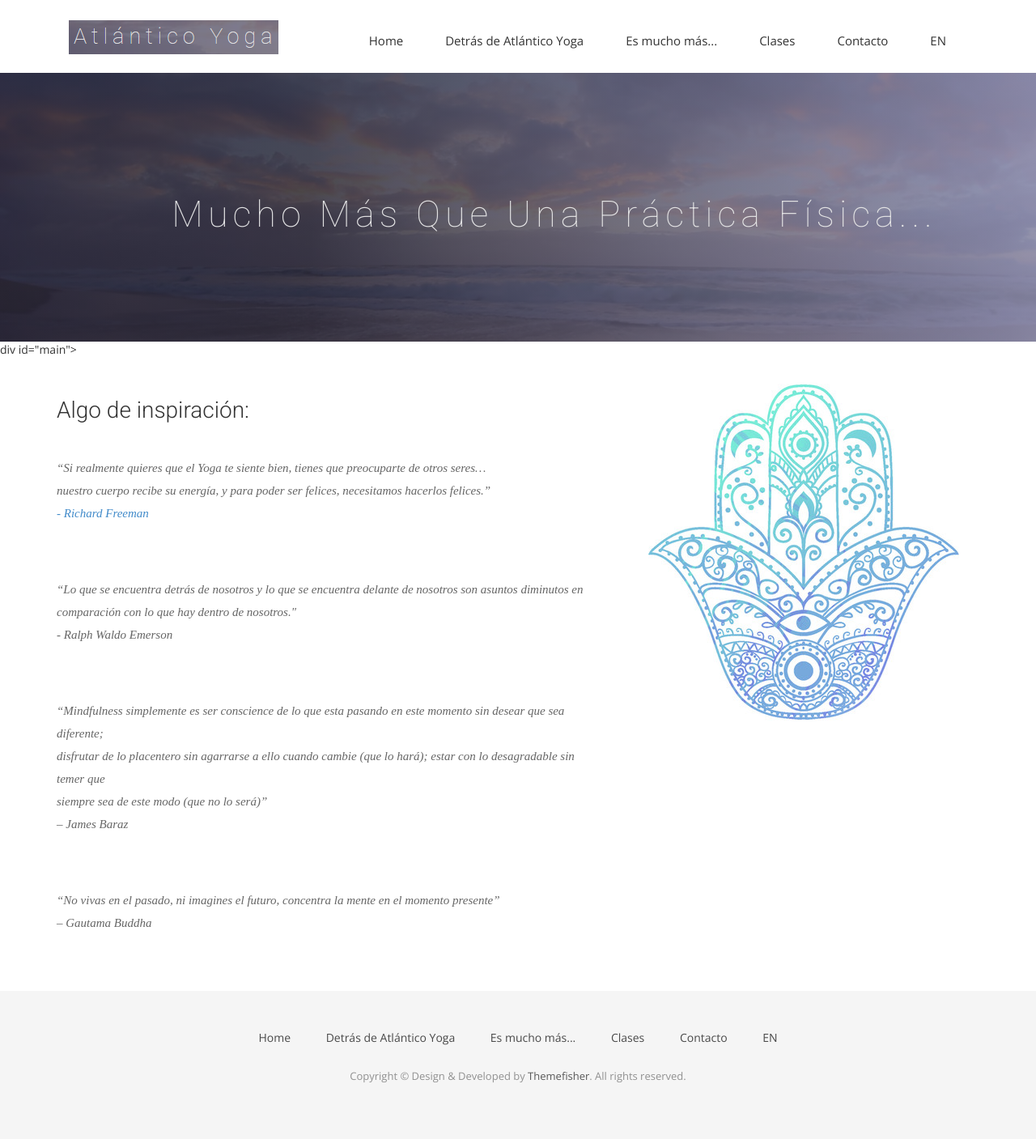
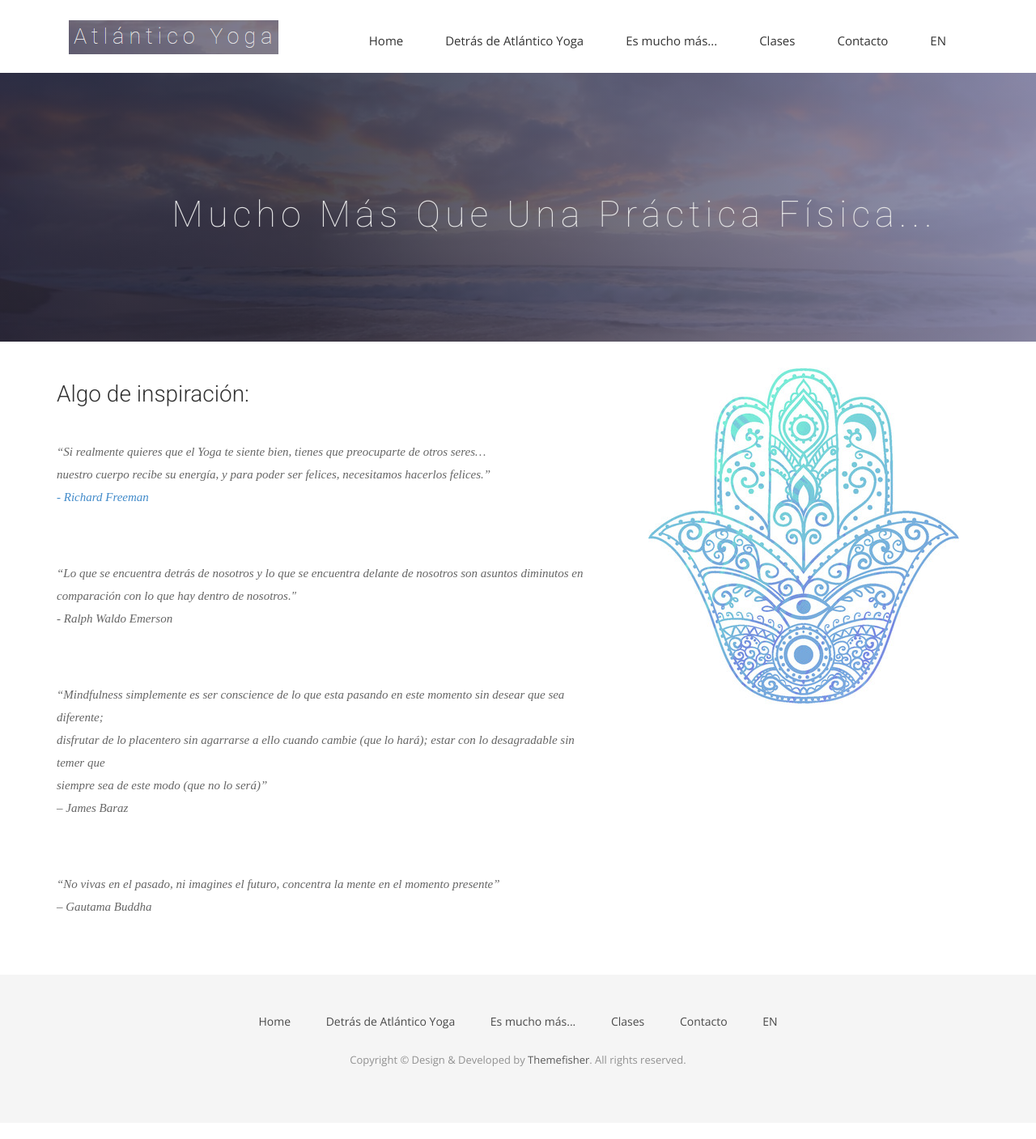
Before and after one commit to mpbarral/atlanticoyoga, a Jekyll site: the page built from masque.html, in a window 1280 px wide. Shown: the whole page at 81% size. Built offline with Jekyll 4.4.1, drawn with Linux system fonts in a browser that asks for light colours; nearby versions of some CDN libraries; some web fonts are replaced.

Commit message:
masque missing a <

```diff
--- a/masque.html
+++ b/masque.html
@@ -17,7 +17,7 @@ permalink: /masque/
   </div>
 </section>
 
-div id="main">
+<div id="main">
   <a name="morethan"></a>
   <div class="container">
     <div class="row">
```
